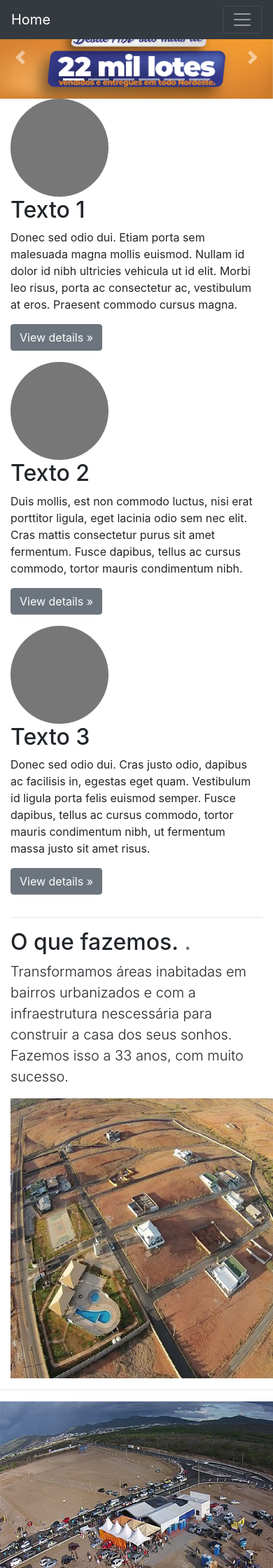
After one commit to allanyo/Projeto_FBD_Imobiliaria, a PHP site: page /teste.html in a window 390 px wide; the page is wider, and only the part inside the window is pictured. The commit adds this page. Shown: the top 2240 px of that part at 70% size. Run offline with PHP 8.4, Linux system fonts and the light colour scheme.

Commit message:
Nova pagina Inicial com Carrossel

```diff
--- a/css/estilo.css
+++ b/css/estilo.css
@@ -1,11 +1,11 @@
 body {
-    background-color: rgb(132, 196, 196);
+    background-color: rgb(196, 132, 191);
   }
 
   div {
     height: 260px;
     width: 20%;
-    background-color: rgb(113, 180, 206);
+    background-color: rgb(206, 113, 152);
     margin: auto;
     text-align: center;
   }
--- /dev/null
+++ b/teste.html
@@ -0,0 +1,245 @@
+<!doctype html>
+<html lang="pt-br">
+
+<head>
+    <meta charset="utf-8">
+    <meta name="viewport" content="width=device-width, initial-scale=1, shrink-to-fit=no">
+    <meta name="description" content="">
+    <title>Oscar Imobiliaria </title>
+
+
+    <!-- Bootstrap core CSS -->
+    <link rel="stylesheet" href="https://stackpath.bootstrapcdn.com/bootstrap/4.3.1/css/bootstrap.min.css"
+        integrity="sha384-ggOyR0iXCbMQv3Xipma34MD+dH/1fQ784/j6cY/iJTQUOhcWr7x9JvoRxT2MZw1T" crossorigin="anonymous">
+
+    <style>
+        .bd-placeholder-img {
+            font-size: 1.125rem;
+            text-anchor: middle;
+            -webkit-user-select: none;
+            -moz-user-select: none;
+            -ms-user-select: none;
+            user-select: none;
+        }
+
+        @media (min-width: 768px) {
+            .bd-placeholder-img-lg {
+                font-size: 3.5rem;
+            }
+        }
+    </style>
+
+</head>
+
+<body>
+    <header>
+        <nav class="navbar navbar-expand-md navbar-dark fixed-top bg-dark">
+            <a class="navbar-brand" href="#">Home</a>
+            <button class="navbar-toggler" type="button" data-toggle="collapse" data-target="#navbarCollapse"
+                aria-controls="navbarCollapse" aria-expanded="false" aria-label="Toggle navigation">
+                <span class="navbar-toggler-icon"></span>
+            </button>
+            <div class="collapse navbar-collapse" id="navbarCollapse">
+                <ul class="navbar-nav mr-auto">
+                    <li class="nav-item active">
+                        <a class="nav-link" href="#">Quem somos <span class="sr-only">(current)</span></a>
+                    </li>
+                    <li class="nav-item">
+                        <a class="nav-link" href="#">Contato</a>
+                    </li>
+                    <li class="nav-item">
+                        <a class="nav-link disabled" href="#">Cliente</a>
+                    </li>
+                </ul>
+                <form class="form-inline mt-2 mt-md-0">
+                    <input class="form-control mr-sm-2" type="text" placeholder="Pesquisa" aria-label="Search">
+                    <button class="btn btn-outline-secondary my-2 my-sm-0" type="submit">Pesquisar</button>
+                </form>
+            </div>
+        </nav>
+    </header>
+
+    <main role="main">
+        <br>
+        <div id="carouselExampleIndicators" class="carousel slide" data-ride="carousel">
+            <ol class="carousel-indicators">
+                <li data-target="#carouselExampleIndicators" data-slide-to="0" class="active"></li>
+                <li data-target="#carouselExampleIndicators" data-slide-to="1"></li>
+                <li data-target="#carouselExampleIndicators" data-slide-to="2"></li>
+                <li data-target="#carouselExampleIndicators" data-slide-to="3"></li>
+                <li data-target="#carouselExampleIndicators" data-slide-to="4"></li>
+                <li data-target="#carouselExampleIndicators" data-slide-to="5"></li>
+
+            </ol>
+            <div class="carousel-inner">
+                <div class="carousel-item active">
+                    <img src="imagens/img1.jpg" class="d-block w-100" alt="...">
+                </div>
+                <div class="carousel-item">
+                    <img src="imagens/img2.jpg" class="d-block w-100" alt="...">
+                </div>
+                <div class="carousel-item">
+                    <img src="imagens/img3.jpg" class="d-block w-100" alt="...">
+                </div>
+                <div class="carousel-item">
+                    <img src="imagens/img4.jpg" class="d-block w-100" alt="...">
+                </div>
+                <div class="carousel-item">
+                    <img src="imagens/img5.jpg" class="d-block w-100" alt="...">
+                </div>
+
+            </div>
+            <a class="carousel-control-prev" href="#carouselExampleIndicators" role="button" data-slide="prev">
+                <span class="carousel-control-prev-icon" aria-hidden="true"></span>
+                <span class="sr-only">Previous</span>
+            </a>
+            <a class="carousel-control-next" href="#carouselExampleIndicators" role="button" data-slide="next">
+                <span class="carousel-control-next-icon" aria-hidden="true"></span>
+                <span class="sr-only">Next</span>
+            </a>
+        </div>
+
+
+
+        <!--Mensagens de marketing e recursos
+  ================================================== -->
+        <!-- Coloque o restante da página em outro contêiner para centralizar todo o conteúdo. -->
+
+        <div class="container marketing">
+
+            <!-- Três colunas de texto abaixo do carrossel -->
+            <div class="row">
+                <div class="col-lg-4">
+                    <svg class="bd-placeholder-img rounded-circle" width="140" height="140"
+                        xmlns="http://www.w3.org/2000/svg" preserveAspectRatio="xMidYMid slice" focusable="false"
+                        role="img" aria-label="Placeholder: 140x140">
+                        <title>Placeholder</title>
+                        <rect width="100%" height="100%" fill="#777" /><text x="50%" y="50%" fill="#777"
+                            dy=".3em">140x140</text>
+                    </svg>
+                    <h2>Texto 1 </h2>
+                    <p>Donec sed odio dui. Etiam porta sem malesuada magna mollis euismod. Nullam id dolor id nibh
+                        ultricies vehicula ut id elit. Morbi leo risus, porta ac consectetur ac, vestibulum at eros.
+                        Praesent commodo cursus magna.</p>
+                    <p><a class="btn btn-secondary" href="#" role="button">View details &raquo;</a></p>
+                </div><!-- /.col-lg-4 -->
+                <div class="col-lg-4">
+                    <svg class="bd-placeholder-img rounded-circle" width="140" height="140"
+                        xmlns="http://www.w3.org/2000/svg" preserveAspectRatio="xMidYMid slice" focusable="false"
+                        role="img" aria-label="Placeholder: 140x140">
+                        <title>Placeholder</title>
+                        <rect width="100%" height="100%" fill="#777" /><text x="50%" y="50%" fill="#777"
+                            dy=".3em">140x140</text>
+                    </svg>
+                    <h2>Texto 2</h2>
+                    <p>Duis mollis, est non commodo luctus, nisi erat porttitor ligula, eget lacinia odio sem nec elit.
+                        Cras mattis consectetur purus sit amet fermentum. Fusce dapibus, tellus ac cursus commodo,
+                        tortor mauris condimentum nibh.</p>
+                    <p><a class="btn btn-secondary" href="#" role="button">View details &raquo;</a></p>
+                </div><!-- /.col-lg-4 -->
+                <div class="col-lg-4">
+                    <svg class="bd-placeholder-img rounded-circle" width="140" height="140"
+                        xmlns="http://www.w3.org/2000/svg" preserveAspectRatio="xMidYMid slice" focusable="false"
+                        role="img" aria-label="Placeholder: 140x140">
+                        <title>Placeholder</title>
+                        <rect width="100%" height="100%" fill="#777" /><text x="50%" y="50%" fill="#777"
+                            dy=".3em">140x140</text>
+                    </svg>
+                    <h2>Texto 3</h2>
+                    <p>Donec sed odio dui. Cras justo odio, dapibus ac facilisis in, egestas eget quam. Vestibulum id
+                        ligula porta felis euismod semper. Fusce dapibus, tellus ac cursus commodo, tortor mauris
+                        condimentum nibh, ut fermentum massa justo sit amet risus.</p>
+                    <p><a class="btn btn-secondary" href="#" role="button">View details &raquo;</a></p>
+                </div><!-- /.col-lg-4 -->
+            </div><!-- /.row -->
+
+
+            <!-- INICIAR OS RECURSOS -->
+
+            <hr class="featurette-divider">
+
+            <div class="row featurette">
+                <div class="col-md-4">
+                    <h2 class="featurette-heading">O que fazemos. <span class="text-muted">.</span></h2>
+                    <p class="lead">Transformamos áreas inabitadas em bairros urbanizados e com a infraestrutura
+                        nescessária para construir a casa dos seus sonhos. Fazemos isso a 33 anos, com muito sucesso.
+                    </p>
+                </div>
+
+                <div class="col-md-8 ">
+                    <img src="imagens/img7.jpg" alt="Smiley face" height="400" width="400">
+                </div>
+            </div>
+        </div>
+
+        <hr class="featurette-divider">
+
+        <div class="row featurette">
+                <div class="col-md-1">
+                </div>
+
+            <div class="col-md-4">
+                <img src="imagens/img8.jpg" alt="Smiley face" height="400" width="400">
+            </div>
+
+            <div class="col-md-6">
+                <h2 class="featurette-heading">Diferencial. <span class="text-muted">.</span></h2>
+                <p class="lead">Quando o assunto é loteamentos, a Oscar tem uma história de sucessos grandiosos. Baseada
+                    na confiança inspirada pela sua trajetória e em preços e condições melhores que os do mercado, a
+                    Oscar já vendeu, até aqui, 95% de tudo que loteou. São mais de 4,5 milhões de metros quadrados
+                    loteados e vendidos.</p>
+            </div>
+            <div class="col-md-1">
+                </div>
+
+        </div>
+
+        <hr class="featurette-divider">
+
+        <div class="row featurette">
+                <div class="col-md-1">
+                </div>
+
+
+            <div class="col-md-6">
+                <h2 class="featurette-heading">Reconhecimento. <span class="text-muted">.</span></h2>
+                <p class="lead">Para nós é importante oferecer um negócio onde todos ganhem, isso tem nos rendido um reconhecimento indiscutível. Uma pesquisa realizada pelo IPESPE em setembro de 2013 apontou que para oito entre cada dez entrevistados, em Salgueiro, o interesse em comprar um terreno aumentaria se ele fosse da Rocha. Dados como esse nos dão a confiança de que estamos no caminho certo e construindo uma base sólida para o crescimento da Rocha em outras regiões do país.</p>
+            </div>
+
+
+            <div class="col-md-4">
+                    <img src="imagens/img9.jpg" alt="Smiley face" height="400" width="400">
+                </div>
+            <div class="col-md-1">
+                </div>
+
+        </div>
+
+        <hr class="featurette-divider">
+
+        <!-- /END THE FEATURETTES -->
+
+        </div><!-- /.container -->
+
+
+        <!-- FOOTER -->
+        <footer class="container">
+
+                        <article id="copyright">&copy; copyright | Grupo Oscar - Engenharia | Todos os direitos reservados. 2019 | <a href="" id="mt">MT</a>.</article>
+
+        </footer>
+    </main>
+    <script src="https://code.jquery.com/jquery-3.3.1.slim.min.js"
+        integrity="sha384-q8i/X+965DzO0rT7abK41JStQIAqVgRVzpbzo5smXKp4YfRvH+8abtTE1Pi6jizo"
+        crossorigin="anonymous"></script>
+    <script src="https://cdnjs.cloudflare.com/ajax/libs/popper.js/1.14.3/umd/popper.min.js"
+        integrity="sha384-ZMP7rVo3mIykV+2+9J3UJ46jBk0WLaUAdn689aCwoqbBJiSnjAK/l8WvCWPIPm49"
+        crossorigin="anonymous"></script>
+    <script src="https://stackpath.bootstrapcdn.com/bootstrap/4.1.3/js/bootstrap.min.js"
+        integrity="sha384-ChfqqxuZUCnJSK3+MXmPNIyE6ZbWh2IMqE241rYiqJxyMiZ6OW/JmZQ5stwEULTy"
+        crossorigin="anonymous"></script>
+</body>
+
+
+
+</html>
```
Also changed, not shown: index.php (+16 -3 lines), imagens/img1.jpg (added), imagens/img2.jpg (added), imagens/img3.jpeg (added), imagens/img3.jpg (added), imagens/img4.jpg (added), imagens/img5.jpg (added), imagens/img7.jpg (added), imagens/img8.jpg (added), imagens/img9.jpg (added).
